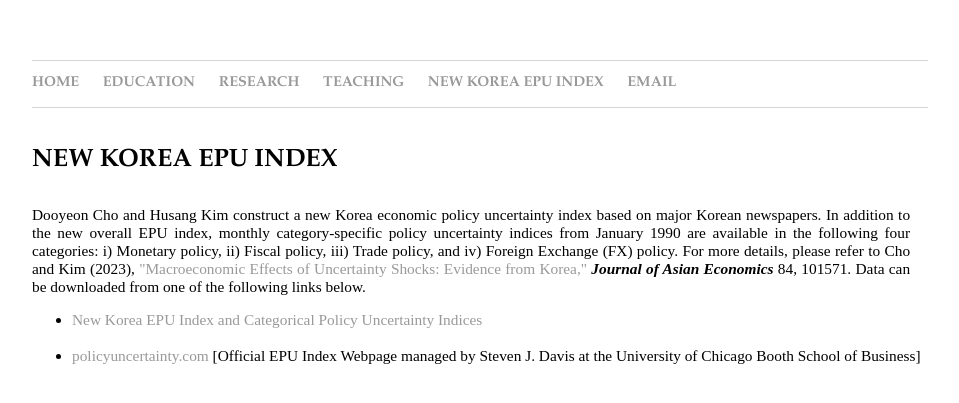
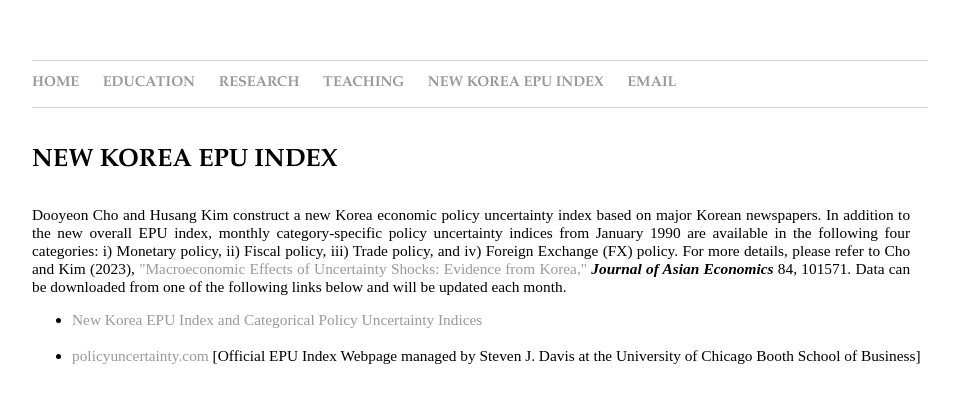
Before and after one commit to dooyeoncho/dooyeoncho.github.io, a Jekyll site: the page built from pages/new_korean_epu_index.html, in a window 1280 px wide. Shown: the top 403 px of the page, without its empty margins (160-1119 px from the left). Built offline with Jekyll 4.4.1, drawn with Linux system fonts in a browser that asks for light colours.

Commit message:
Update new_korean_epu_index.html

```diff
--- a/pages/new_korean_epu_index.html
+++ b/pages/new_korean_epu_index.html
@@ -22,7 +22,7 @@ span {
 <div>
 			<div><span>Dooyeon Cho and Husang Kim construct a new Korea economic policy uncertainty index based on major Korean newspapers. In addition to the new overall EPU index, monthly
         category-specific policy uncertainty indices from January 1990 are available in the following four categories: i) Monetary policy, ii) Fiscal policy,
-        iii) Trade policy, and iv) Foreign Exchange (FX) policy. For more details, please refer to Cho and Kim (2023), <a href="https://www.sciencedirect.com/science/article/pii/S1049007822001270">"Macroeconomic Effects of Uncertainty Shocks: Evidence from Korea," </a> <em property="italic"><b>Journal of Asian Economics</b></em> 84, 101571. Data can be downloaded from one of the following links below.</span> &nbsp;
+        iii) Trade policy, and iv) Foreign Exchange (FX) policy. For more details, please refer to Cho and Kim (2023), <a href="https://www.sciencedirect.com/science/article/pii/S1049007822001270">"Macroeconomic Effects of Uncertainty Shocks: Evidence from Korea," </a> <em property="italic"><b>Journal of Asian Economics</b></em> 84, 101571. Data can be downloaded from one of the following links below and will be updated each month.</span> &nbsp;
 		<ul>
 			<li><a href="https://sites.google.com/view/korea-epu">New Korea EPU Index and Categorical Policy Uncertainty Indices </a></li> &nbsp;
 		        <li><a href="https://www.policyuncertainty.com/korea_chokim.html">policyuncertainty.com </a>[Official EPU Index Webpage managed by Steven J. Davis at the University of Chicago Booth School of Business]</li>
```
